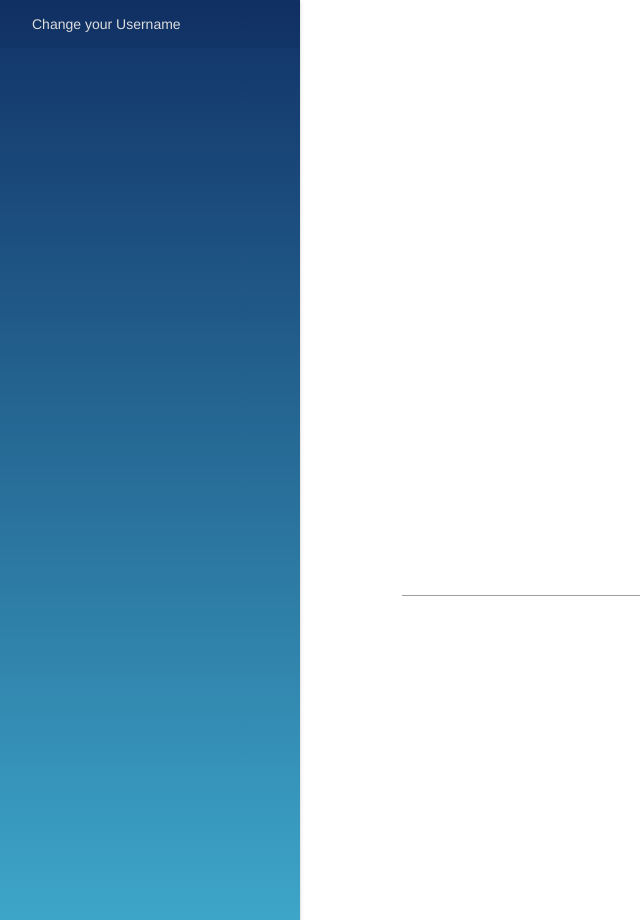
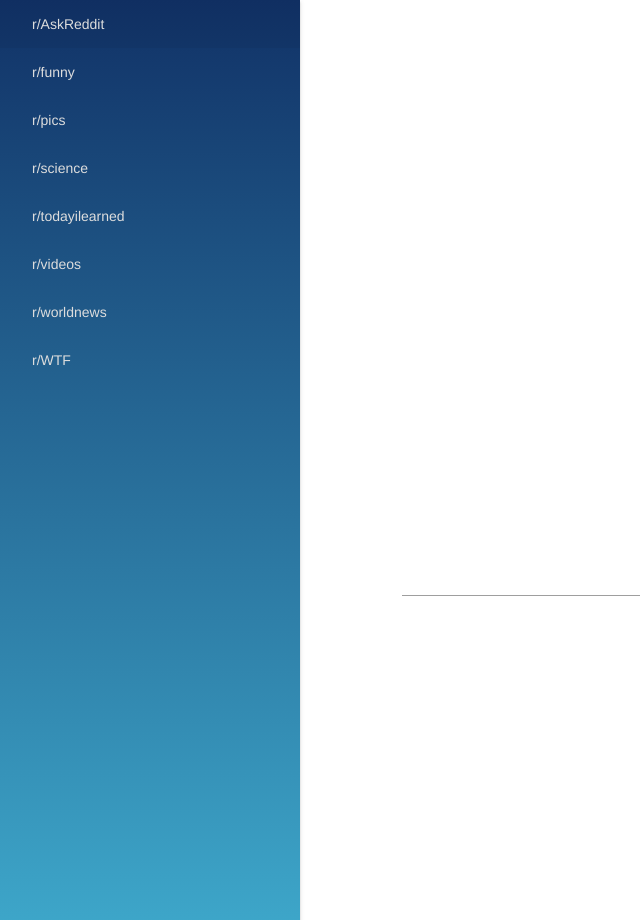
Before and after one commit to Shikib/reddit_chat, a Flask app: page /r/1 in a window 1280 px wide. Shown: the whole page, without its empty margins (0-640 px from the left). Run offline with Flask 2, Linux system fonts and the light colour scheme; parts of the project's set-up code (start-up, migrations or seed data) failed here and were passed over; some libraries are stand-ins or nearby versions.

Commit message:
Finished the prototype

```diff
--- a/server.py
+++ b/server.py
@@ -1,4 +1,4 @@
-from flask import Flask, render_template
+from flask import Flask, render_template, redirect
 from flask_socketio import SocketIO, join_room, leave_room, send, emit
 import json
 import bot
@@ -6,11 +6,21 @@ import bot
 app = Flask(__name__, static_url_path="")
 
 cmb = None
+def get_ai(subreddit):
+    ai = bot.ContextAwareMarkovBot(ngram_len=10,
+                                punctuation_dataset=subreddit,
+                                style_dataset=subreddit,
+                                subreddit=subreddit)
+    ai.train_style()
+    ai.train_punctuation()
+    ai.reverse_train_style()
+    ai.reverse_train_punctuation()
+    return ai
 
  #Our routes
 @app.route('/')
 def root():
-    return render_template("index.html")
+    return redirect("/r/AskReddit", code=302)
 
 @app.route('/r/<subreddit>')
 @app.route('/r/<subreddit>/<username>')
@@ -31,17 +41,25 @@ def handle_connection():
 
 @socketio.on('send_message')
 def handle_myevent(data):
-    emit("send_message",data["message"], room=data["room"], include_self=False)
-    emit("send_message",cmb.generate_message(data["message"]), room=data["room"], broadcast=True)
+    emit("send_message",(data["message"], data["username"]), room=data["room"], include_self=False)
+    emit("send_message",(subreddit_ai[data["room"]].generate_message(data["message"]), data["room"]+ " bot"), room=data["room"], broadcast=True)
 
 @socketio.on('join_room')
 def enter_user(data):
     join_room(data["room"])
-    emit("send_message", data["username"] + " has joined the room.", room=data["room"], broadcase=True);
+    emit("send_message", (data["username"] + " has joined the room.", data["room"]+ " bot"), room=data["room"], broadcase=True);
 
 if __name__ == '__main__':
-    cmb = bot.ContextAwareMarkovBot(punctuation_dataset='RC_2015-01',
-                                    style_dataset='RC_2015-01')
-    cmb.train_style()
-    cmb.train_punctuation()
+
+    subreddit_ai =    {
+            "AskReddit": get_ai("AskReddit"),
+            "funny": get_ai("funny"),
+            "WTF": get_ai("WTF"),
+            "worldnews": get_ai("worldnews"),
+            "videos": get_ai("videos"),
+            "todayilearned": get_ai("todayilearned"),
+            "science": get_ai("science"),
+            "pics": get_ai("pics")
+        }
+
     socketio.run(app, debug=True, port=8000)
--- a/static/css/style.css
+++ b/static/css/style.css
@@ -33,10 +33,12 @@ body {
 #chat {
 	list-style-type: none;
 	margin: 0;
-	padding: 0 0 100px;
+	padding: 0 10px 100px 10px;
   height: 700px;
   max-height: 550px;
-  overflow: scroll;
+  width: 100%;
+  overflow-y: scroll;
+  overflow-x:hidden;
 }
 #chat:after {
 	display: table;
--- a/templates/index.html
+++ b/templates/index.html
@@ -9,7 +9,16 @@
   <body>
     <header>
       <ul id="slide-out" class="side-nav fixed">
-        <li><a class="modal-trigger" href="#modal1">Change your Username</a></li>
+        <li><a href="/r/AskReddit">r/AskReddit</a></li>
+        <li><a href="/r/funny">r/funny</a></li>
+        <li><a href="/r/pics">r/pics</a></li>
+        <li><a href="/r/science">r/science</a></li>
+        <li><a href="/r/todayilearned">r/todayilearned</a></li>
+        <li><a href="/r/videos">r/videos</a></li>
+        <li><a href="/r/worldnews">r/worldnews</a></li>
+        <li><a href="/r/WTF">r/WTF</a></li>
+
+        <li style="display: none;"><a class="modal-trigger" href="#modal1">Change your Username</a></li>
         <!-- <li><a class="modal-trigger waves-effect waves-light btn" href="#modal1">Pick a Subreddit</a></li> -->
       </ul>
       <a href="#" data-activates="slide-out" class="button-collapse"><i class="mdi-navigation-menu"></i></a>
@@ -111,10 +120,10 @@
                   $chatbox.val(" ")
                 }
               })
-              socket.on('send_message', function(data){
+              socket.on('send_message', function(message, username){
                 $("<div class=\"row\"></div>")
                   .appendTo($chat)
-                  .append("<li class=\"their-messages message col m4\">"+data+"</li>")
+                  .append("<li class=\"their-messages message col m4\">"+username+": "+message+"</li>")
               })
             {% endif %}
 
```
Also changed, not shown: bot.py (+9 -3 lines).
